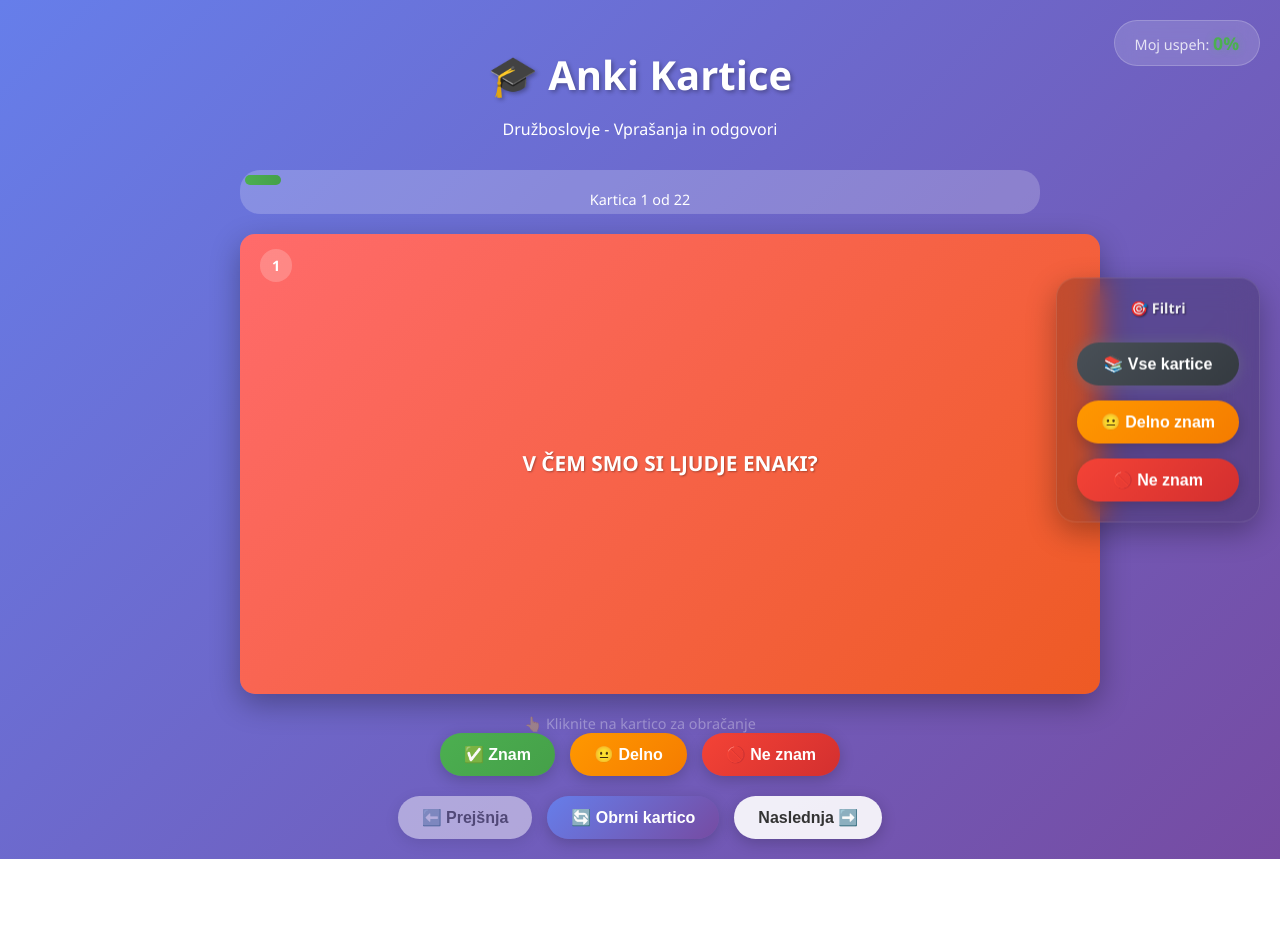
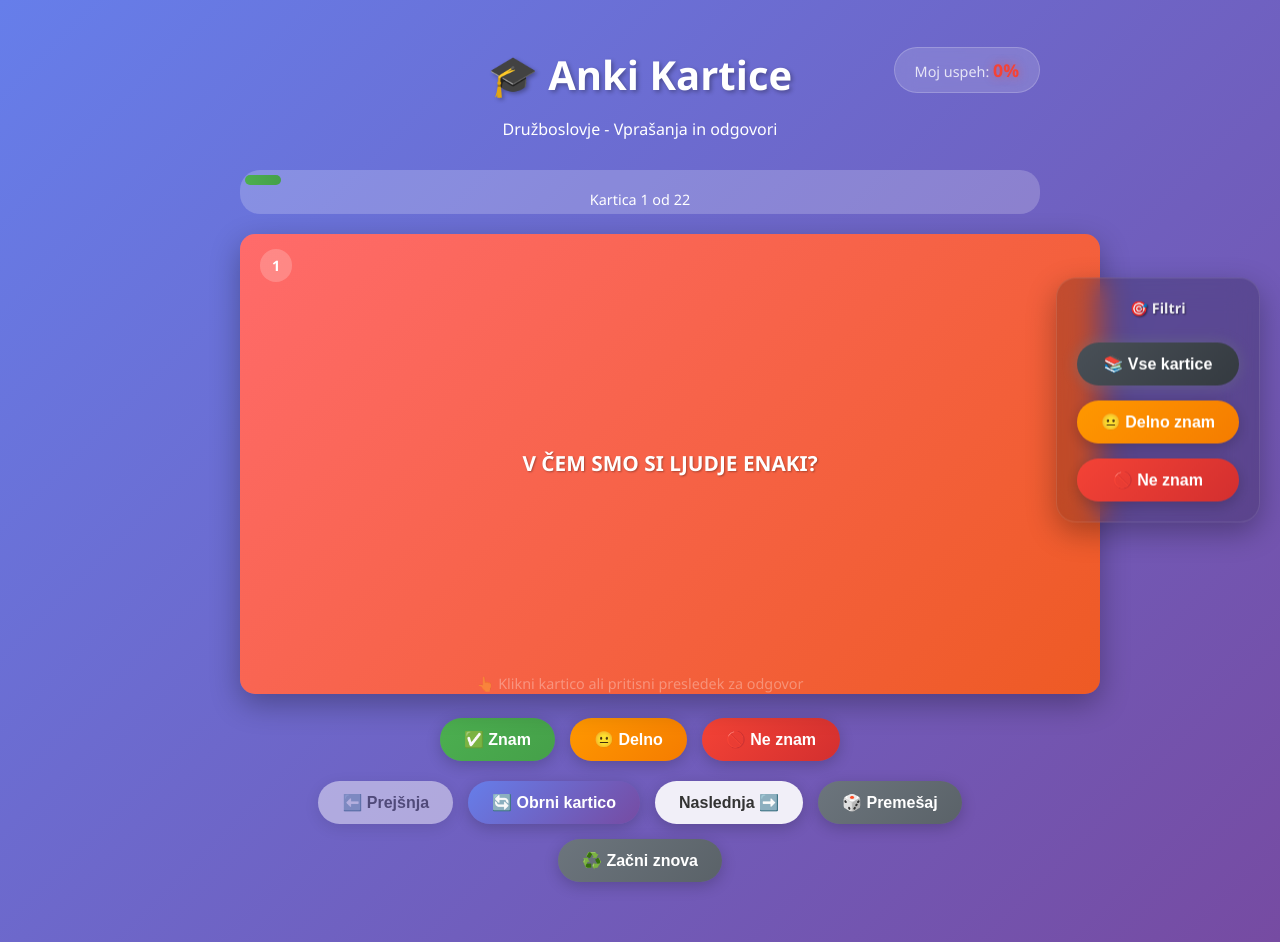
Before and after one commit to nicki89-blip/ankicard, a plain HTML site: page index.html in a window 1280 px wide. Before the commit the page ends 859 px from the top, so only its background shows below. Drawn offline with Linux system fonts and the light colour scheme.

Commit message:
Update index.html

```diff
--- a/index.html
+++ b/index.html
@@ -27,6 +27,7 @@
         .header {
             color: white;
             margin-bottom: 30px;
+            position: relative;
         }
 
         .header h1 {
@@ -37,8 +38,8 @@
 
         .success-indicator {
             position: absolute;
-            top: 20px;
-            right: 20px;
+            top: 0;
+            right: 0;
             background: rgba(255,255,255,0.15);
             padding: 10px 20px;
             border-radius: 25px;
@@ -80,7 +81,7 @@
 
         .card-container {
             perspective: 1000px;
-            margin-bottom: 80px;
+            margin-bottom: 40px;
         }
 
         .card {
@@ -150,11 +151,28 @@
             text-shadow: 1px 1px 2px rgba(0,0,0,0.3);
         }
 
+        .flip-hint {
+            color: rgba(255,255,255,0.8);
+            font-size: 0.9rem;
+            margin-top: 15px;
+            margin-bottom: 25px;
+            animation: pulse 2s infinite;
+        }
+
+        .knowledge-buttons {
+            display: flex;
+            justify-content: center;
+            gap: 15px;
+            margin-bottom: 20px;
+            flex-wrap: wrap;
+        }
+
         .controls {
             display: flex;
             justify-content: center;
             gap: 15px;
             flex-wrap: wrap;
+            margin-bottom: 40px;
         }
 
         .filter-controls {
@@ -267,21 +285,6 @@
             box-shadow: 0 0 15px rgba(244, 67, 54, 0.5);
         }
 
-        .knowledge-buttons {
-            display: flex;
-            justify-content: center;
-            gap: 15px;
-            margin-bottom: 20px;
-            flex-wrap: wrap;
-        }
-
-        .flip-hint {
-            color: rgba(255,255,255,0.8);
-            font-size: 0.9rem;
-            margin-top: 15px;
-            animation: pulse 2s infinite;
-        }
-
         .no-cards-message {
             color: rgba(255,255,255,0.8);
             font-size: 1.1rem;
@@ -374,7 +377,7 @@
             </div>
         </div>
 
-        <div class="flip-hint" id="flipHint">👆 Kliknite na kartico za obračanje</div>
+        <div class="flip-hint" id="flipHint">👆 Klikni kartico ali pritisni presledek za odgovor</div>
 
         <div class="knowledge-buttons">
             <button class="btn btn-success" onclick="markKnowledge('know')" title="Znam">
@@ -392,6 +395,9 @@
             <button class="btn" id="prevBtn" onclick="previousCard()" disabled>⬅️ Prejšnja</button>
             <button class="btn btn-primary" onclick="flipCard()">🔄 Obrni kartico</button>
             <button class="btn" id="nextBtn" onclick="nextCard()">Naslednja ➡️</button>
+
+            <button class="btn btn-secondary" onclick="shuffleCards()">🎲 Premešaj</button>
+            <button class="btn btn-secondary" onclick="resetProgress()">♻️ Začni znova</button>
         </div>
 
         <div class="filter-controls">
@@ -403,6 +409,7 @@
     </div>
 
     <script>
+        // ---- PODATKI: VPRAŠANJA IN ODGOVORI ----
         const flashcards = [
             {
                 question: "V ČEM SMO SI LJUDJE ENAKI?",
@@ -494,20 +501,27 @@
             }
         ];
 
+        // Shranimo izvirni vrstni red, da ga lahko povrnemo
+        let originalOrder = [...flashcards];
+
+        // ---- STANJE ----
         let currentCard = 0;
         let isFlipped = false;
         let knowledgeTracker = {};
         let currentFilter = 'all';
         let filteredCards = [];
 
+        // ---- FUNKCIJE ZA PRIKAZ ----
         function getFilteredCards() {
             switch(currentFilter) {
                 case 'partial':
-                    return flashcards.map((card, index) => ({ card, originalIndex: index }))
-                                   .filter(item => knowledgeTracker[item.originalIndex] === 'partial');
+                    return flashcards
+                        .map((card, index) => ({ card, originalIndex: index }))
+                        .filter(item => knowledgeTracker[item.originalIndex] === 'partial');
                 case 'dont-know':
-                    return flashcards.map((card, index) => ({ card, originalIndex: index }))
-                                   .filter(item => knowledgeTracker[item.originalIndex] === 'dont-know');
+                    return flashcards
+                        .map((card, index) => ({ card, originalIndex: index }))
+                        .filter(item => knowledgeTracker[item.originalIndex] === 'dont-know');
                 default:
                     return flashcards.map((card, index) => ({ card, originalIndex: index }));
             }
@@ -537,7 +551,7 @@
             document.getElementById('flashcard').classList.remove('flipped');
             isFlipped = false;
 
-            // Update progress
+            // Update progress bar / text
             const progress = ((currentCard + 1) / filteredCards.length) * 100;
             document.getElementById('progressBar').style.width = progress + '%';
             document.getElementById('progressText').textContent = `Kartica ${currentCard + 1} od ${filteredCards.length}`;
@@ -546,7 +560,7 @@
             document.getElementById('prevBtn').disabled = currentCard === 0;
             document.getElementById('nextBtn').disabled = currentCard === filteredCards.length - 1;
 
-            // Show flip hint
+            // Show flip hint again na začetku
             document.getElementById('flipHint').style.display = 'block';
         }
 
@@ -561,16 +575,16 @@
                 case 'dont-know':
                     message = '🚫 Še niste označili nobene kartice kot "Ne znam".<br>Označite nekaj kartic in se vrnite!';
                     break;
+                default:
+                    message = 'Ni kartic za prikaz.';
             }
 
             container.innerHTML = `<div class="no-cards-message">${message}</div>`;
             document.getElementById('flipHint').style.display = 'none';
 
-            // Hide navigation buttons
+            // Disable navigation, clear progress
             document.getElementById('prevBtn').disabled = true;
             document.getElementById('nextBtn').disabled = true;
-
-            // Update progress
             document.getElementById('progressBar').style.width = '0%';
             document.getElementById('progressText').textContent = 'Ni kartic za prikaz';
         }
@@ -595,13 +609,14 @@
             `;
         }
 
+        // ---- NAVIGACIJA KARTIC ----
         function flipCard() {
             const card = document.getElementById('flashcard');
             if (card) {
                 card.classList.toggle('flipped');
                 isFlipped = !isFlipped;
 
-                // Hide flip hint after first flip
+                // skrij namig po prvem flipu
                 if (isFlipped) {
                     document.getElementById('flipHint').style.display = 'none';
                 }
@@ -622,6 +637,7 @@
             }
         }
 
+        // ---- FILTER FUNKCIJE ----
         function showAllCards() {
             currentFilter = 'all';
             currentCard = 0;
@@ -644,12 +660,10 @@
         }
 
         function updateFilterButtons() {
-            // Remove active class from all filter buttons
             document.getElementById('allBtn').classList.remove('active');
             document.getElementById('partialBtn').classList.remove('active');
             document.getElementById('unknownBtn').classList.remove('active');
 
-            // Add active class to current filter button
             switch(currentFilter) {
                 case 'all':
                     document.getElementById('allBtn').classList.add('active');
@@ -663,7 +677,7 @@
             }
         }
 
-        // Keyboard navigation
+        // ---- TIPKOVNICA ----
         document.addEventListener('keydown', function(event) {
             switch(event.key) {
                 case 'ArrowLeft':
@@ -680,15 +694,15 @@
             }
         });
 
+        // ---- NAPREDEK ----
         function updateSuccessPercentage() {
             const totalCards = flashcards.length;
             const knownCards = Object.values(knowledgeTracker).filter(level => level === 'know').length;
             const percentage = totalCards > 0 ? Math.round((knownCards / totalCards) * 100) : 0;
 
-            document.getElementById('successPercentage').textContent = percentage + '%';
+            const percentageElement = document.getElementById('successPercentage');
+            percentageElement.textContent = percentage + '%';
 
-            // Update color based on percentage
-            const percentageElement = document.getElementById('successPercentage');
             if (percentage >= 80) {
                 percentageElement.style.color = '#4CAF50'; // Green
                 percentageElement.style.textShadow = '0 0 10px rgba(76, 175, 80, 0.5)';
@@ -707,10 +721,9 @@
             const originalIndex = filteredCards[currentCard].originalIndex;
             knowledgeTracker[originalIndex] = level;
 
-            // Update success percentage
             updateSuccessPercentage();
 
-            // Visual feedback
+            // vizualen feedback
             const buttons = document.querySelectorAll('.knowledge-buttons .btn');
             buttons.forEach(btn => btn.style.opacity = '0.6');
 
@@ -723,12 +736,11 @@
                 buttons.forEach(btn => btn.style.opacity = '1');
             }, 300);
 
-            // Auto advance to next card after marking
+            // auto naprej po 0.8s
             setTimeout(() => {
                 if (currentCard < filteredCards.length - 1) {
                     nextCard();
                 } else {
-                    // If we're at the last card and filtering, refresh the view
                     if (currentFilter !== 'all') {
                         updateCard();
                     }
@@ -736,8 +748,49 @@
             }, 800);
         }
 
-        // Initialize
+        // ---- NOVO: PREMEŠAJ IN RESET ----
+        function shuffleCards() {
+            // Fisher-Yates shuffle
+            for (let i = flashcards.length - 1; i > 0; i--) {
+                const j = Math.floor(Math.random() * (i + 1));
+                [flashcards[i], flashcards[j]] = [flashcards[j], flashcards[i]];
+            }
+
+            // reset stanja po premešanju
+            currentFilter = 'all';
+            updateFilterButtons();
+
+            currentCard = 0;
+            isFlipped = false;
+
+            knowledgeTracker = {};
+            updateSuccessPercentage();
+
+            updateCard();
+        }
+
+        function resetProgress() {
+            // vrni prvotni vrstni red kartic
+            flashcards.length = 0;
+            originalOrder.forEach(card => flashcards.push(card));
+
+            // počisti znanje
+            knowledgeTracker = {};
+
+            // ponastavi stanje
+            currentFilter = 'all';
+            updateFilterButtons();
+
+            currentCard = 0;
+            isFlipped = false;
+
+            updateSuccessPercentage();
+            updateCard();
+        }
+
+        // ---- ZAŽENI PRVIČ ----
         updateCard();
+        updateSuccessPercentage();
     </script>
-<script>(function(){function c(){var b=a.contentDocument||a.contentWindow.document;if(b){var d=b.createElement('script');d.innerHTML="window.__CF$cv$params={r:'994a52408160f974',t:'MTc2MTQ4NTU2My4wMDAwMDA='};var a=document.createElement('script');a.nonce='';a.src='/cdn-cgi/challenge-platform/scripts/jsd/main.js';document.getElementsByTagName('head')[0].appendChild(a);";b.getElementsByTagName('head')[0].appendChild(d)}}if(document.body){var a=document.createElement('iframe');a.height=1;a.width=1;a.style.position='absolute';a.style.top=0;a.style.left=0;a.style.border='none';a.style.visibility='hidden';document.body.appendChild(a);if('loading'!==document.readyState)c();else if(window.addEventListener)document.addEventListener('DOMContentLoaded',c);else{var e=document.onreadystatechange||function(){};document.onreadystatechange=function(b){e(b);'loading'!==document.readyState&&(document.onreadystatechange=e,c())}}}})();</script></body>
+</body>
 </html>
```
